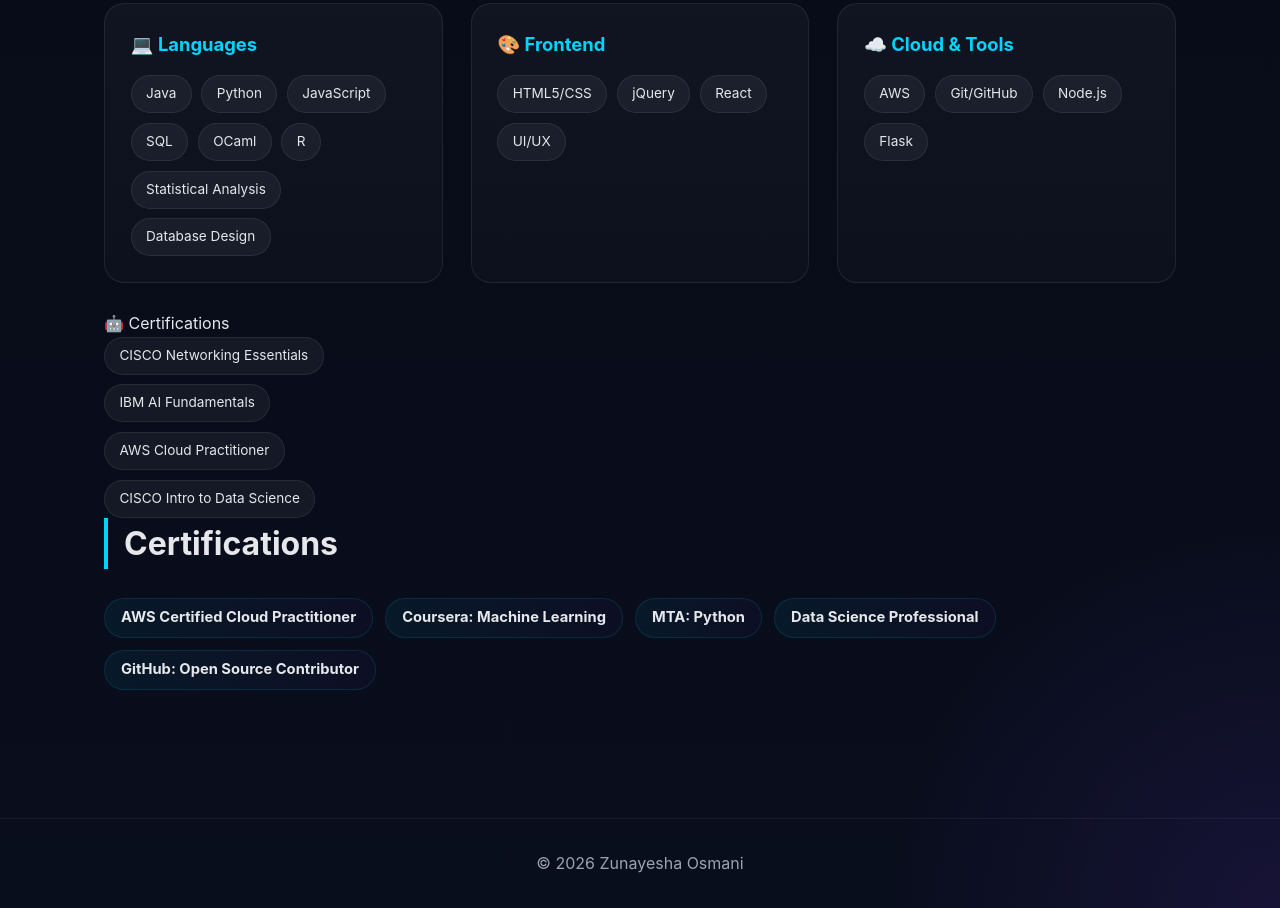
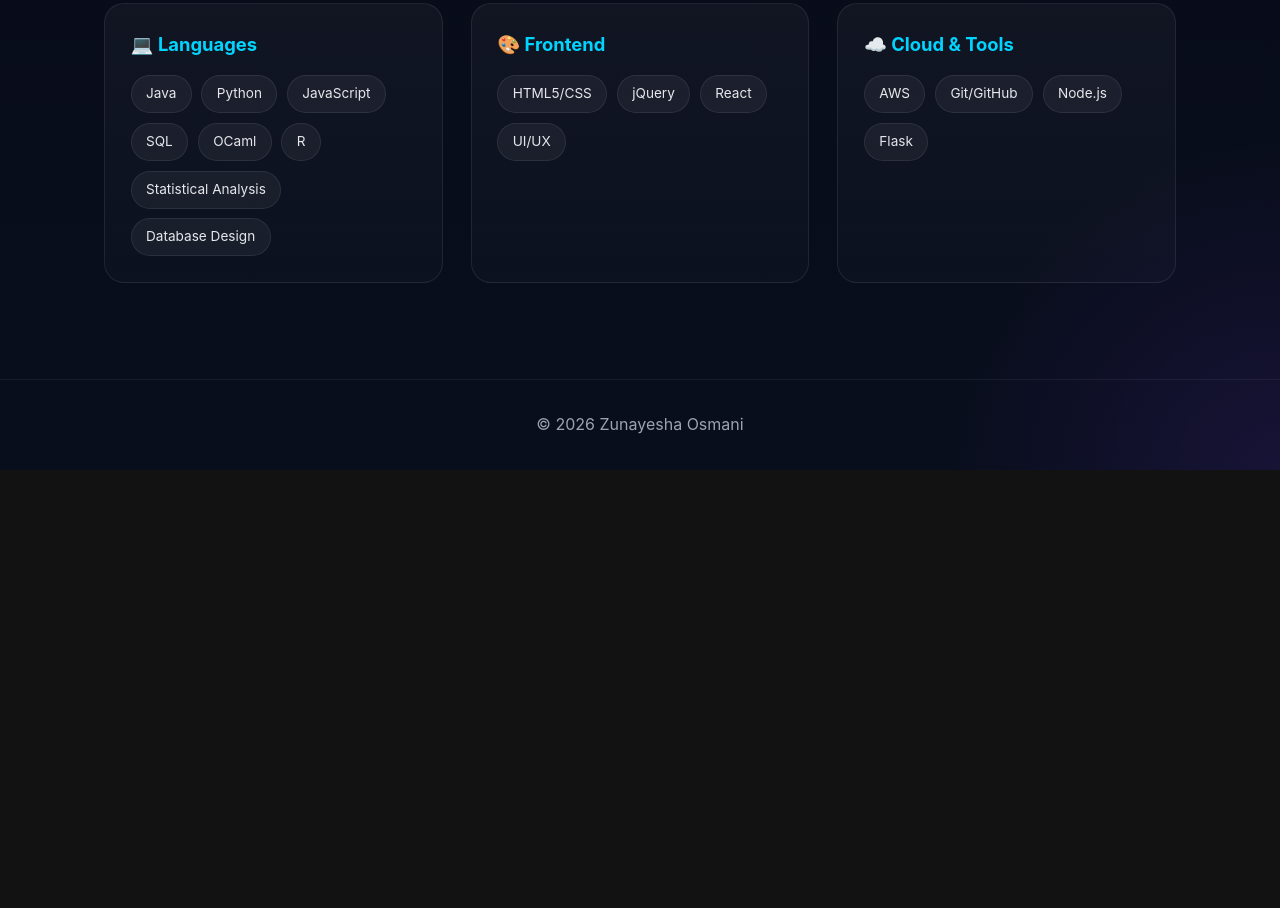
Before and after one commit to zoon15/FUTURE_FS_01, a website: page public/index.html in a window 1280 px wide. Shown: the part 844-1752 px from the top of the page. After the commit the page ends 1314 px from the top, so only its background shows below. Drawn offline with Linux system fonts and the light colour scheme.

Commit message:
removed ertifications

```diff
--- a/public/index.html
+++ b/public/index.html
@@ -73,28 +73,9 @@
                         <span class="skill-tag">Flask</span>
                     </div>
                 </div>
-                <div class="skill-card>
-                    <h3>🤖 Certifications</h3>
-                    <div class="skill-tags">
-                        <span class="skill-tag">CISCO Networking Essentials </span>
-                        <span class="skill-tag">IBM AI Fundamentals</span>
-                        <span class="skill-tag">AWS Cloud Practitioner</span>
-                        <span class="skill-tag">CISCO Intro to Data Science</span>
-                    </div>
-                </div>
             </div>
         </section>
-
-        <section>
-            <h2>Certifications</h2>
-            <div class="certs-grid">
-                <div class="cert-badge">AWS Certified Cloud Practitioner</div>
-                <div class="cert-badge">Coursera: Machine Learning</div>
-                <div class="cert-badge">MTA: Python</div>
-                <div class="cert-badge">Data Science Professional</div>
-                <div class="cert-badge">GitHub: Open Source Contributor</div>
-            </div>
-        </section>
+                    <!-- Certifications section removed -->
 
     </main>
 
```
